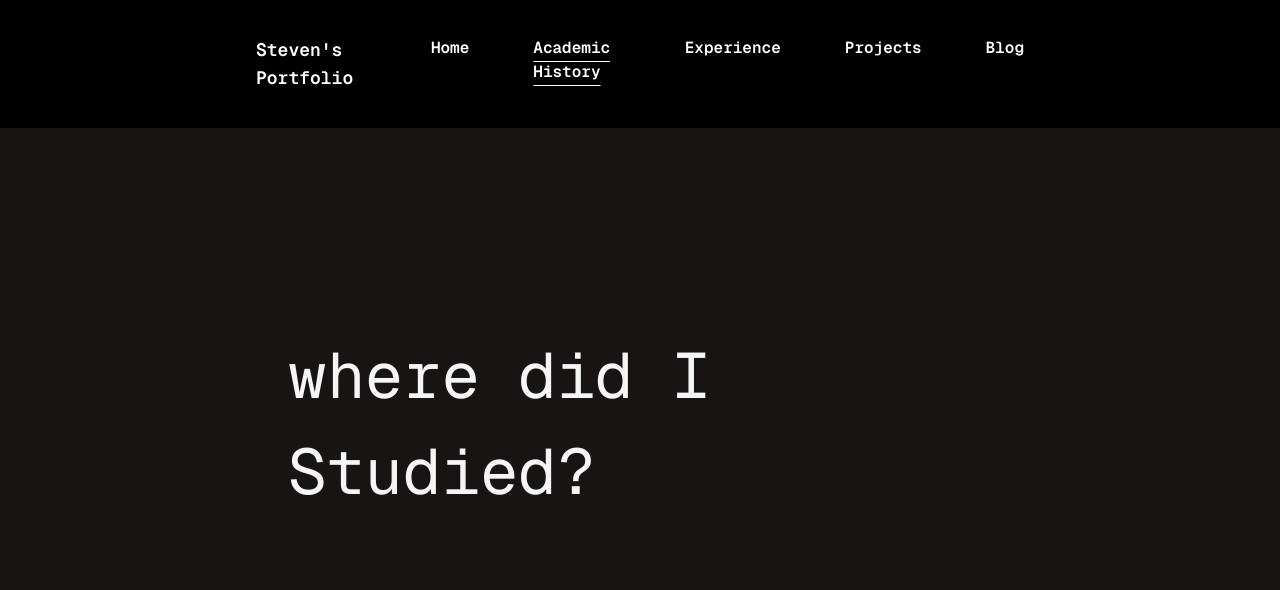
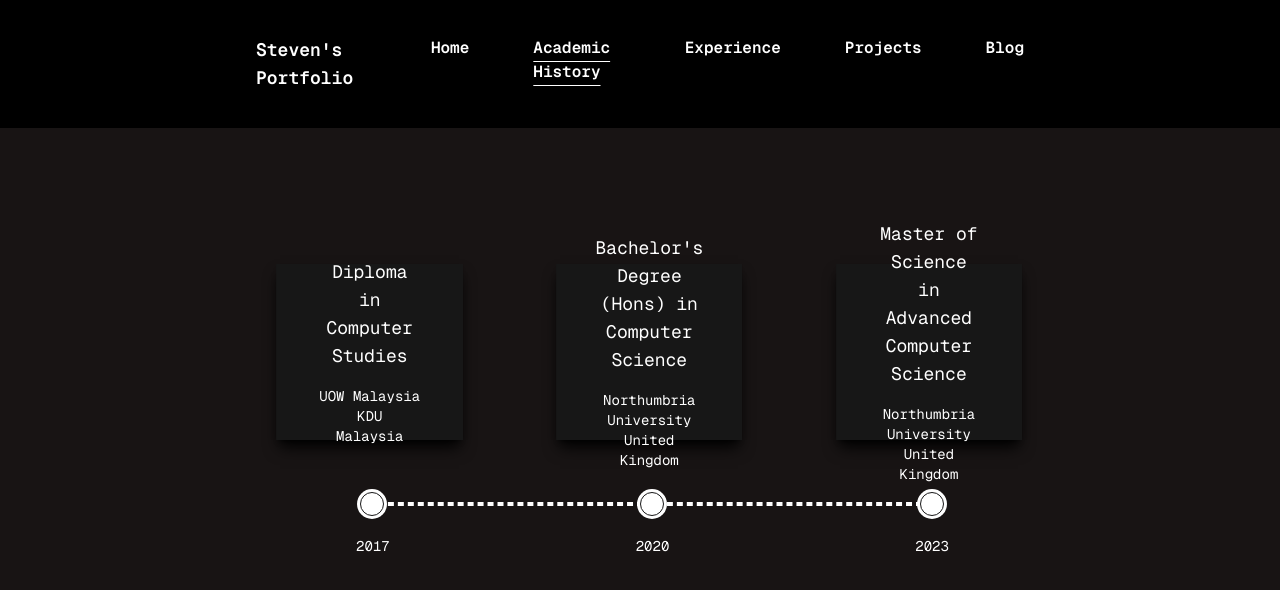
Before and after one commit to steven-appdev/my-resume-v2, a Next.js app: page /academic in a window 1280 px wide. Shown: the top 590 px of the page. Built offline with nearby package versions, Linux system fonts and the light colour scheme.

Commit message:
Academic History

```diff
--- a/src/app/academic/page.tsx
+++ b/src/app/academic/page.tsx
@@ -1,13 +1,41 @@
 "use client";
 
 import Navbar from "@/components/navbar";
+import Roadmap from "@/components/roadmap";
 
 export default function Academic() {
   return (
     <div className="flex flex-col min-h-screen">
       <Navbar />
-      <div className="flex-grow flex flex-col items-center justify-center pb-20 gap-20 px-72">
-        <p className="text-neutral-100 text-[64px]">where did I Studied?</p>
+      <div className="flex-grow flex flex-col items-center justify-center px-72 pt-20">
+        <Roadmap
+          histories={[
+            {
+              university: "UOW Malaysia KDU",
+              award: "Diploma in Computer Studies",
+              country: "Malaysia",
+              honours: "Distinction",
+              start: 2017,
+              end: 2019,
+            },
+            {
+              university: "Northumbria University",
+              award: "Bachelor's Degree (Hons) in Computer Science",
+              country: "United Kingdom",
+              honours: "First Class Honour",
+              start: 2020,
+              end: 2022,
+            },
+            {
+              university: "Northumbria University",
+              award: "Master of Science in Advanced Computer Science",
+              country: "United Kingdom",
+              honours: "First Class Honour",
+              start: 2023,
+              end: 2024,
+            },
+          ]}
+        />
       </div>
     </div>
   );
--- /dev/null
+++ b/src/components/roadmap.tsx
@@ -0,0 +1,57 @@
+type RoadmapProps = {
+  histories: AcademicHistoryType[];
+};
+
+export type AcademicHistoryType = {
+  university: string;
+  award: string;
+  country: string;
+  honours: string;
+  start: number;
+  end: number;
+};
+
+export default function Roadmap({ histories }: RoadmapProps) {
+  return (
+    <>
+      <div className="relative border-2 border-dashed border-white w-4/5">
+        {histories &&
+          histories.length > 0 &&
+          histories.map((history, index) => (
+            <>
+              <div
+                className={`absolute w-6 h-6 border ring ring-white ring-offset-2 border-gap-2 bg-white rounded-full top-1/2 -translate-y-1/2`}
+                style={{ left: `${(index / (histories.length - 1)) * 100}%` }}
+              />
+              <div
+                className={`absolute flex flex-col items-center justify-center w-1/3 px-10 h-44 -translate-x-[45%] -translate-y-60 gap-4 shadow-lg shadow-black hover:shadow-xl transition ease-in-out duration-300 bg-neutral-900 border-rounded`}
+                style={{ left: `${(index / (histories.length - 1)) * 100}%` }}
+              >
+                <p className="text-white text-center text-lg">
+                  {history.award}
+                </p>
+                <div className="flex flex-col">
+                  <p className="text-white text-center text-sm">
+                    {history.university}
+                  </p>
+                  <p className="text-white text-center text-sm">
+                    {history.country}
+                  </p>
+                </div>
+              </div>
+              <div
+                className={`absolute w-[250px] -translate-x-[45%] translate-y-8`}
+                style={{
+                  left: `${(index / (histories.length - 1)) * 100}%`,
+                }}
+              >
+                <p className="text-white text-center text-sm">
+                  {history.start}
+                </p>
+              </div>
+            </>
+          ))}
+      </div>
+    </>
+  );
+}
```
